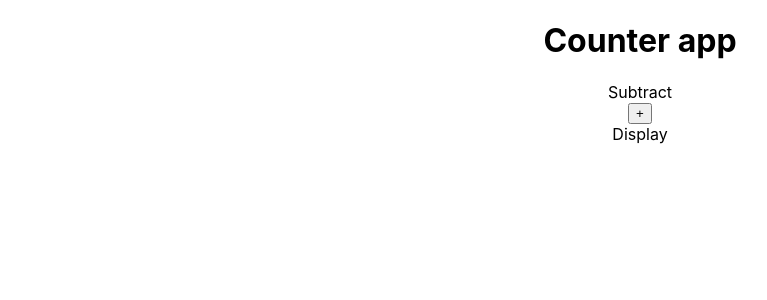
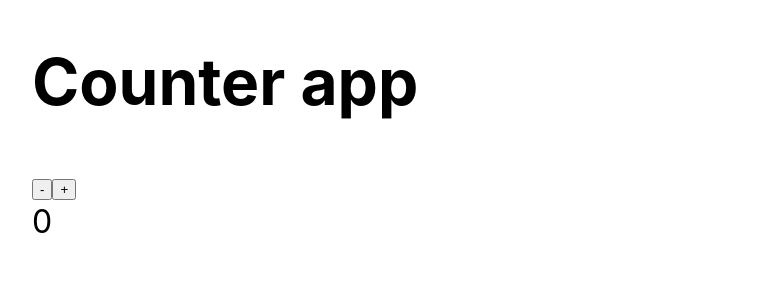
Before and after one commit to anmolft9/CounterApp-redux, a React (Create React App) app: page / in a window 1280 px wide. Shown: the top 300 px of the page, without its empty margins (0-767 px from the left). Built offline with nearby package versions, Linux system fonts and the light colour scheme.

Commit message:
counter app- without redux > now moving onto using redux

```diff
--- a/src/App.css
+++ b/src/App.css
@@ -1,38 +1,4 @@
-.App {
-  text-align: center;
+body {
+  font-size: 2rem;
+  margin: 2rem;
 }
-
-.App-logo {
-  height: 40vmin;
-  pointer-events: none;
-}
-
-@media (prefers-reduced-motion: no-preference) {
-  .App-logo {
-    animation: App-logo-spin infinite 20s linear;
-  }
-}
-
-.App-header {
-  background-color: #282c34;
-  min-height: 100vh;
-  display: flex;
-  flex-direction: column;
-  align-items: center;
-  justify-content: center;
-  font-size: calc(10px + 2vmin);
-  color: white;
-}
-
-.App-link {
-  color: #61dafb;
-}
-
-@keyframes App-logo-spin {
-  from {
-    transform: rotate(0deg);
-  }
-  to {
-    transform: rotate(360deg);
-  }
-}
--- a/src/App.js
+++ b/src/App.js
@@ -1,14 +1,20 @@
+import { useState } from "react";
 import "./App.css";
 import { Buttons } from "./components/Buttons";
 import { Display } from "./components/Display";
 
 function App() {
+  const [counter, setCounter] = useState(0);
+
+  const handleOnClick = (operator) => {
+    operator === "-" ? setCounter(counter - 1) : setCounter(counter + 1);
+  };
   return (
     <div className="App">
       <h1>Counter app</h1>
 
-      <Buttons />
-      <Display />
+      <Buttons handleOnClick={handleOnClick} />
+      <Display counter={counter} />
     </div>
   );
 }
--- a/src/components/Addition.js
+++ b/src/components/Addition.js
@@ -1,9 +1,5 @@
 import React from "react";
 
-export const Addition = () => {
-  return (
-    <div>
-      <button>+</button>
-    </div>
-  );
+export const Addition = ({ handleOnClick }) => {
+  return <button onClick={() => handleOnClick("+")}>+</button>;
 };
--- a/src/components/Buttons.js
+++ b/src/components/Buttons.js
@@ -2,11 +2,11 @@ import React from "react";
 import { Addition } from "./Addition";
 import { Subtract } from "./Subtract";
 
-export const Buttons = () => {
+export const Buttons = ({ handleOnClick }) => {
   return (
     <>
-      <Subtract />
-      <Addition />
+      <Subtract handleOnClick={handleOnClick} />
+      <Addition handleOnClick={handleOnClick} />
     </>
   );
 };
--- a/src/components/Display.js
+++ b/src/components/Display.js
@@ -1,5 +1,9 @@
 import React from "react";
 
-export const Display = () => {
-  return <div>Display</div>;
+export const Display = ({ counter }) => {
+  return (
+    <div>
+      <span>{counter}</span>
+    </div>
+  );
 };
--- a/src/components/Subtract.js
+++ b/src/components/Subtract.js
@@ -1,5 +1,5 @@
 import React from "react";
 
-export const Subtract = () => {
-  return <div>Subtract</div>;
+export const Subtract = ({ handleOnClick }) => {
+  return <button onClick={() => handleOnClick("-")}>-</button>;
 };
```
